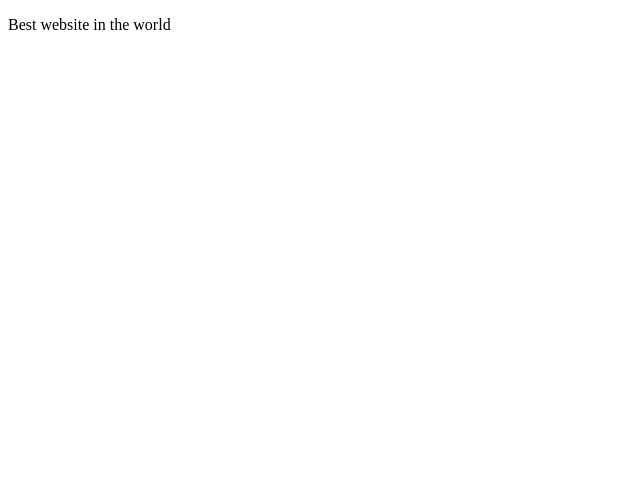
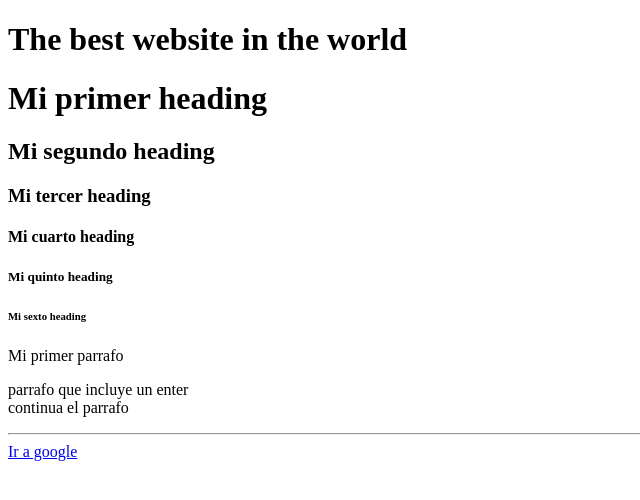
Before and after one commit to JFCTito/primeraweb, a plain HTML site: page index.html in a window 1280 px wide. Shown: the whole page, without its empty margins (0-640 px from the left). Drawn offline with Linux system fonts and the light colour scheme.

Commit message:
pruebas de contenido

```diff
--- a/index.html
+++ b/index.html
@@ -7,9 +7,27 @@
     <title>Mi Primera Web</title>
 </head>
 <body>
-    <header></header>
+    <header>
+        <h1>The best website in the world</h1>
+    </header>
     <main>
-        <p>Best website in the world</p>
+        <h1>Mi primer heading</h1>
+        <h2>Mi segundo heading</h2>
+        <h3>Mi tercer heading</h3>
+        <h4>Mi cuarto heading</h4>
+        <h5>Mi quinto heading</h5>
+        <h6>Mi sexto heading</h6>
+
+        <p>Mi primer parrafo</p>
+
+        <p>parrafo que incluye un enter
+        <br>
+        continua el parrafo</p>
+
+        <!--Comentario personal para coders en la web-->
+        <hr>
+        <!--linea de separacion-->
+        <a target="_blank" href="https://www.google.com">Ir a google</a>
     </main>
     <footer></footer>
 </body>
```
